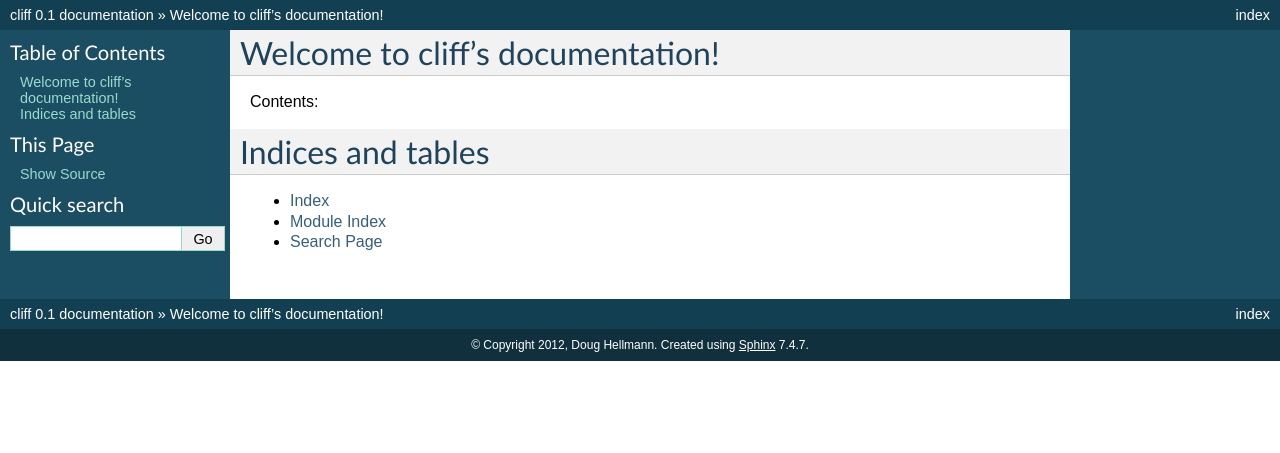
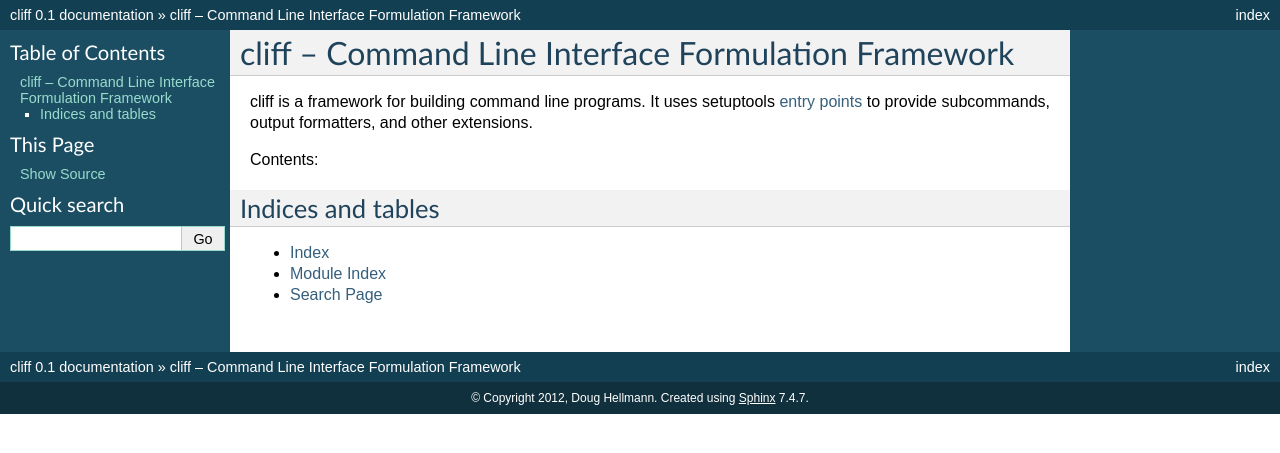
Before and after one commit to openstack/cliff, a Sphinx documentation site: the page built from docs/source/index.rst, in a window 1280 px wide. Shown: the top 453 px of the page. Built offline with Sphinx 7.4.7, drawn with Linux system fonts in a browser that asks for light colours.

Commit message:
fill in a real description of the project

```diff
--- a/docs/source/index.rst
+++ b/docs/source/index.rst
@@ -1,10 +1,10 @@
-.. cliff documentation master file, created by
-   sphinx-quickstart on Wed Apr 25 11:14:29 2012.
-   You can adapt this file completely to your liking, but it should at least
-   contain the root `toctree` directive.
+=======================================================
+ cliff -- Command Line Interface Formulation Framework
+=======================================================
 
-Welcome to cliff's documentation!
-=================================
+cliff is a framework for building command line programs. It uses
+setuptools `entry points`_ to provide subcommands, output formatters, and
+other extensions.
 
 Contents:
 
@@ -19,3 +19,5 @@ Indices and tables
 * :ref:`genindex`
 * :ref:`modindex`
 * :ref:`search`
+
+.. _entry points: http://packages.python.org/distribute/setuptools.html
```
